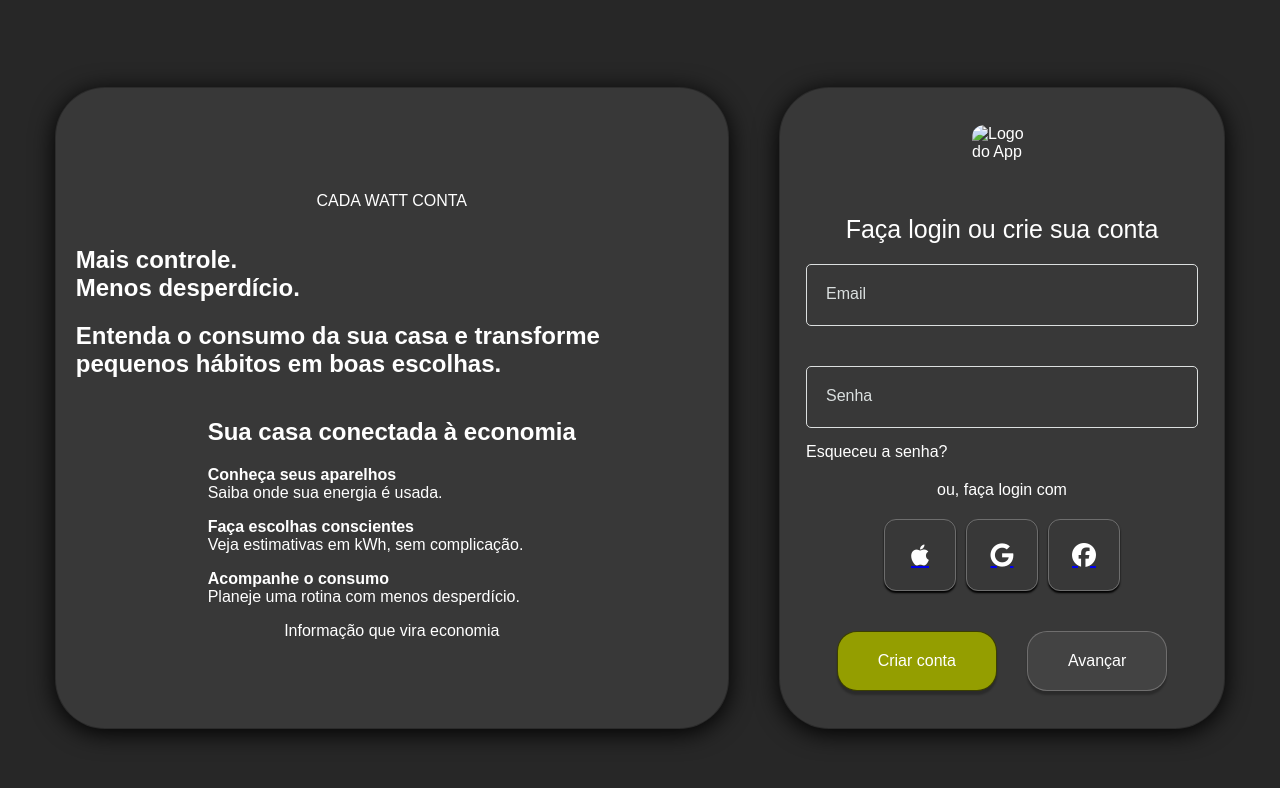
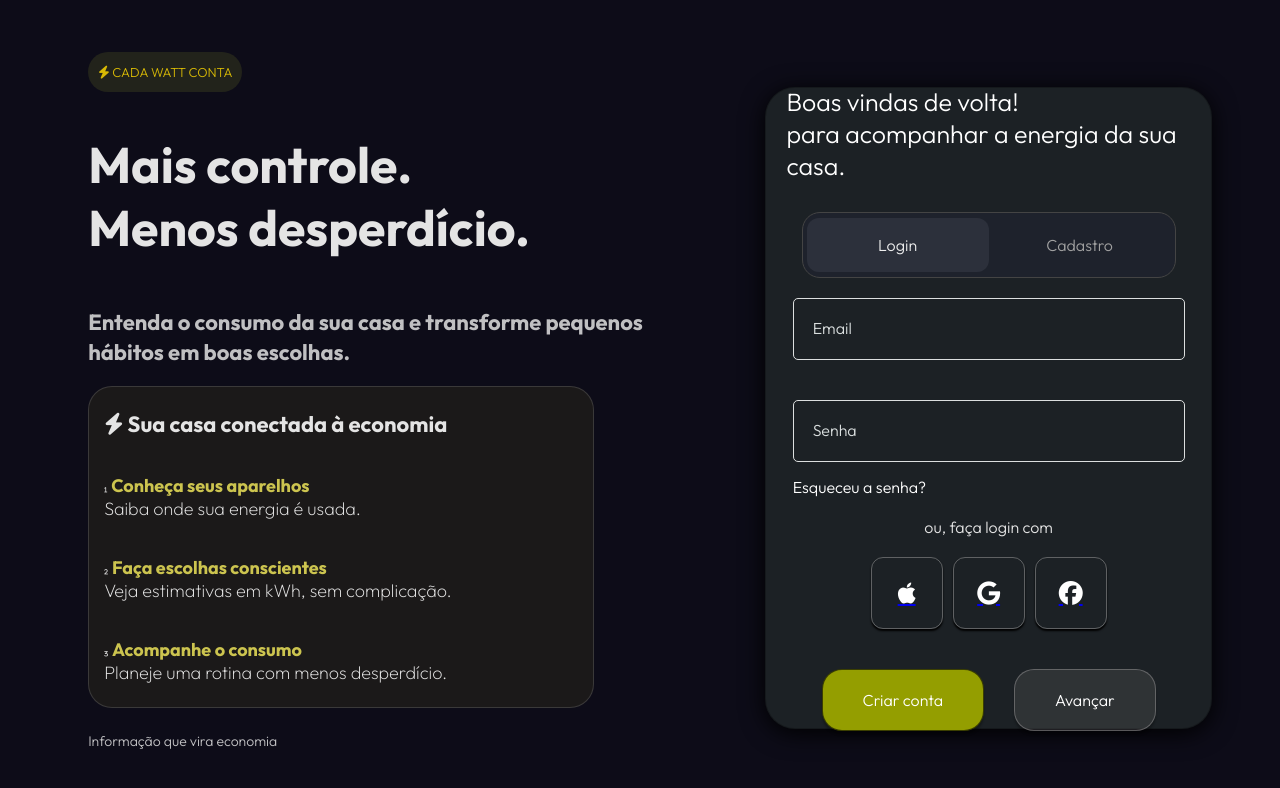
Before and after one commit to gustavomiller00/App-Development-, a plain HTML site: page login-page/login.html in a window 1280 px wide. Drawn offline with Linux system fonts and the light colour scheme.

Commit message:
Adicionei o hero da tela de login para PC, precisa adicionar o JS

```diff
--- a/login-page/login.css
+++ b/login-page/login.css
@@ -2,9 +2,10 @@
 
 
 body {
-    font-family: Arial, Helvetica, sans-serif;
-    background: #272727;
-    color: rgb(255, 255, 255);
+    font-family: 'Outfit', sans-serif;
+    font-weight: 300;
+    background-color: #0d0c18;
+    color: rgb(228, 228, 228);
     display: flex;
     justify-content: center;
     align-items: center;
@@ -20,34 +21,29 @@ body {
     justify-content: center;
     align-items: center;
     flex-direction: row;
-    gap: 50px;
-}
+    gap: 2%;
+}
+
 
 .hero {
-    height: 600px;
+    height: 100%;
     width: 50%;
-    background-color: rgb(56, 56, 56);
-    border: 1px solid rgba(0, 0, 0, 0.24);
-    border-radius: 50px;
-    box-shadow: 0px 4px 24px 0px rgb(0, 0, 0);
-
-    display: flex;
-    justify-content: center;
-    align-items: center;
+
+    display: flex;
+    justify-content: left;
     flex-direction: column;
     z-index: 0;
 
     padding: 20px;
-
 }
 
 
 .login-card {
     height: 600px;
     width: 32%;
-    background-color: rgb(56, 56, 56);
+    background-color: rgb(28, 33, 37);
     border: 1px solid rgba(0, 0, 0, 0.24);
-    border-radius: 50px;
+    border-radius: 30px;
     box-shadow: 0px 4px 24px 0px rgb(0, 0, 0);
 
     display: flex;
@@ -83,8 +79,117 @@ body {
 .login-text {
     color: white;
     font-size: 25px;
-}
-
+    font-weight: 300;
+}
+
+#second-box {
+    max-width: 80%;
+    max-height: fit-content;
+    display: flex;
+    justify-content: center;
+    flex-direction: column;
+    font-weight: 200;
+
+
+    padding: 5px;
+    border-radius: 24px;
+    box-sizing: border-box;
+
+    background-color: rgba(128, 121, 37, 0.123);
+    border: 1px solid rgba(121, 121, 121, 0.329);
+}
+
+#second-box h2 {
+    font-size: 22px;
+    text-align: left;
+    padding: 0px 10px 0px 10px;
+}
+
+#second-box p{
+    font-size: 18px;
+    text-align: left;
+    padding: 0px 10px 0px 10px;
+}
+
+.fa-solid {
+    font-size: 6px;
+}
+
+small {
+    font-size: 22px;
+    padding-bottom: 10px;
+    color: rgba(231, 231, 231, 0.822);
+}
+
+strong{
+    color: rgba(243, 233, 91, 0.822);
+}
+
+
+#watt {
+    max-width: fit-content;
+    height: 40px;
+    padding: 5px 10px 5px;
+
+    color: #faf602;
+    background-color: rgba(170, 184, 46, 0.137);
+
+    border-radius: 20px;
+    color: rgba(255, 217, 0, 0.822);
+    box-sizing: border-box;
+    display: flex;
+    justify-content: center;
+    align-items: center;
+
+    font-size: 13px;
+}
+
+#foot {
+    font-size: 14px;
+    text-align: left;
+    color: rgba(231, 231, 231, 0.822);
+    padding-top: 10px;
+}
+
+.hero h1 {
+    font-size: 50px;
+    padding-bottom: 5px;
+}
+
+.toggle-container {
+    width: 90%;
+    height: 60px;
+
+    display: flex;
+    align-items: center;
+    justify-content: center;
+    flex-direction: row;
+
+    background-color: #2d2d4b2c;
+    border-radius: 18px;
+    color: #a1a1a1;
+    border: 1px solid rgb(68, 68, 68);
+
+    padding: 2px 4px;
+}
+
+.toggle-container a {
+    width: 100%;
+    height: 90%;
+
+    display: flex;
+    align-items: center;
+    justify-content: center;
+
+    cursor: pointer;
+}
+
+.active {
+    background-color: #2c303b;
+    border-radius: 12px;
+
+    color: #eeeeee;
+}
 
 /*-----------------------------------*/
 
@@ -172,7 +277,7 @@ body {
 .input-group input:focus~label,
 .input-group input:valid~label {
     top: 0;
-    background: rgb(56, 56, 56);
+    background:rgb(28, 33, 37);
     font-size: 14px;
 }
 
@@ -275,8 +380,8 @@ body {
 @media (min-width: 769px) and (max-width: 1024px){
 
 body {
-    font-family: Arial, Helvetica, sans-serif;
-    background: #272727;
+    font-family: 'Outfit', sans-serif;
+    background-color: #0d0c18;
     color: rgb(255, 255, 255);
     display: flex;
     justify-content: center;
@@ -284,6 +389,10 @@ body {
     padding: 0;
     overflow: hidden;
 
+}
+
+.hero {
+    display: none;
 }
 
 .login-card {
@@ -503,8 +612,8 @@ body {
 @media (min-width: 514px) and (max-width: 599px) {
 
     body {
-        font-family: Arial, Helvetica, sans-serif;
-        background: #272727;
+    font-family: 'Outfit', sans-serif;
+    background-color: #0d0c18;
         color: rgb(255, 255, 255);
         display: flex;
         justify-content: left;
@@ -512,6 +621,10 @@ body {
         padding: 10px 0px 0px 12%;
         overflow: hidden;
 
+    }
+
+    .hero {
+    display: none;
     }
 
     .login-card {
@@ -724,9 +837,9 @@ body {
 /* Tablet pequenos e Mobile Fold 2 */
 @media (min-width: 600px) and (max-width: 768px) {
 
-    body {
-        font-family: Arial, Helvetica, sans-serif;
-        background: #272727;
+        body {
+        font-family: 'Outfit', sans-serif;
+        background-color: #0d0c18;
         color: rgb(255, 255, 255);
         display: flex;
         justify-content: left;
@@ -734,6 +847,10 @@ body {
         padding: 10px 0px 0px 16%;
         overflow: hidden;
 
+    }
+
+    .hero {
+    display: none;
     }
 
     .login-card {
@@ -948,8 +1065,8 @@ body {
 
 
 body {
-    font-family: Arial, Helvetica, sans-serif;
-    background: #272727;
+    font-family: 'Outfit', sans-serif;
+    background-color: #0d0c18;
     color: rgb(255, 255, 255);
     display: flex;
     justify-content: left;
@@ -958,6 +1075,10 @@ body {
 
 
 }
+
+.hero {
+    display: none;
+    }
 
 .login-card {
     height: 550px;
@@ -1175,8 +1296,8 @@ body {
 
 
     body {
-        font-family: Arial, Helvetica, sans-serif;
-        background: #272727;
+    font-family: 'Outfit', sans-serif;
+    background-color: #0d0c18;
         color: rgb(255, 255, 255);
         display: flex;
         justify-content: left;
@@ -1184,6 +1305,10 @@ body {
         padding: 10px 0px 0px 12%;
 
 
+    }
+
+    .hero {
+    display: none;
     }
 
     .login-card {
@@ -1401,9 +1526,9 @@ body {
 @media (min-width: 460px) and (max-width: 513px) {
 
 
-    body {
-        font-family: Arial, Helvetica, sans-serif;
-        background: #272727;
+        body {
+        font-family: 'Outfit', sans-serif;
+        background-color: #0d0c18;
         color: rgb(255, 255, 255);
         display: flex;
         justify-content: left;
@@ -1411,6 +1536,10 @@ body {
         padding: 10px 0px 0px 15%;
 
 
+    }
+
+    .hero {
+    display: none;
     }
 
     .login-card {
--- a/login-page/login.html
+++ b/login-page/login.html
@@ -1,6 +1,9 @@
 <!DOCTYPE html>
 <html lang="pt-br">
 <head>
+    <link rel="preconnect" href="https://fonts.googleapis.com">
+    <link rel="preconnect" href="https://fonts.gstatic.com" crossorigin>
+    <link href="https://fonts.googleapis.com/css2?family=Outfit:wght@100..900&display=swap" rel="stylesheet">
     <link rel="icon" href="login-page/logo.gif" type="gif">
     <title>Login / Beta Development App 0.01v</title>
     <meta charset="UTF-8">
@@ -14,23 +17,23 @@
 
     <div class="hero">
 
-        <div class="watt">
-            <p>CADA WATT CONTA</p>
+        <div id="watt">
+            <p><i class="fas fa-bolt"></i> CADA WATT CONTA</p>
         </div>
 
         <div class="hero-text">
             <h1>Mais controle. <br> Menos desperdício.</h1>
-            <h2>Entenda o consumo da sua casa e transforme pequenos hábitos em boas escolhas.</h2>
+            <h2><small>Entenda o consumo da sua casa e transforme pequenos hábitos em boas escolhas.</small></h2>
         </div>
 
-        <div class="yellow-box">
-            <h2>Sua casa conectada à economia</h2>
-            <p><strong>Conheça seus aparelhos</strong> <br>Saiba onde sua energia é usada.</p>
-            <p><strong>Faça escolhas conscientes</strong> <br> Veja estimativas em kWh, sem complicação.</p>
-            <p><strong>Acompanhe o consumo</strong> <br> Planeje uma rotina com menos desperdício.</p>
+        <div id="second-box">
+            <h2><i class="fas fa-bolt"></i> Sua casa conectada à economia</h2>
+            <p><i class="fa-solid fa-1"></i> <strong>Conheça seus aparelhos</strong> <br>Saiba onde sua energia é usada.</p>
+            <p><i class="fa-solid fa-2"></i> <strong>Faça escolhas conscientes</strong> <br> Veja estimativas em kWh, sem complicação.</p>
+            <p><i class="fa-solid fa-3"></i> <strong>Acompanhe o consumo</strong> <br> Planeje uma rotina com menos desperdício.</p>
         </div>
 
-        <span> Informação que vira economia</span>
+        <p id="foot">Informação que vira economia</p>
 
     </div>
 
@@ -38,10 +41,21 @@
     <div class="login-card">
 
         <div class="header-login">
-            <img class="logo-top" src="login-page/logos.gif" alt="Logo do App">
             <span class="login-text">
-                Faça login ou crie sua conta
+                Boas vindas de volta! <br> para acompanhar a energia da sua casa.
             </span>
+
+            <div class="toggle-container">
+
+                <a class="Login active">
+                    <span>Login</span>
+                </a>
+
+                <a class="Cadastro">
+                    <span>Cadastro</span>
+                </a>
+            </div>
+
         </div>
 
         <div class="input-group">
@@ -76,13 +90,8 @@
 
     </div>
 
-    <!-- lw-button = Login With -->
-    <!-- Adicionar nome, senha, cadastro, login com e etc.. -->
-
-
 </section>
 
 </body>
-
 <script src="https://kit.fontawesome.com/17950525a6.js" crossorigin="anonymous"></script>
 </html>
```
Also changed, not shown: login-page/login.js (added).
